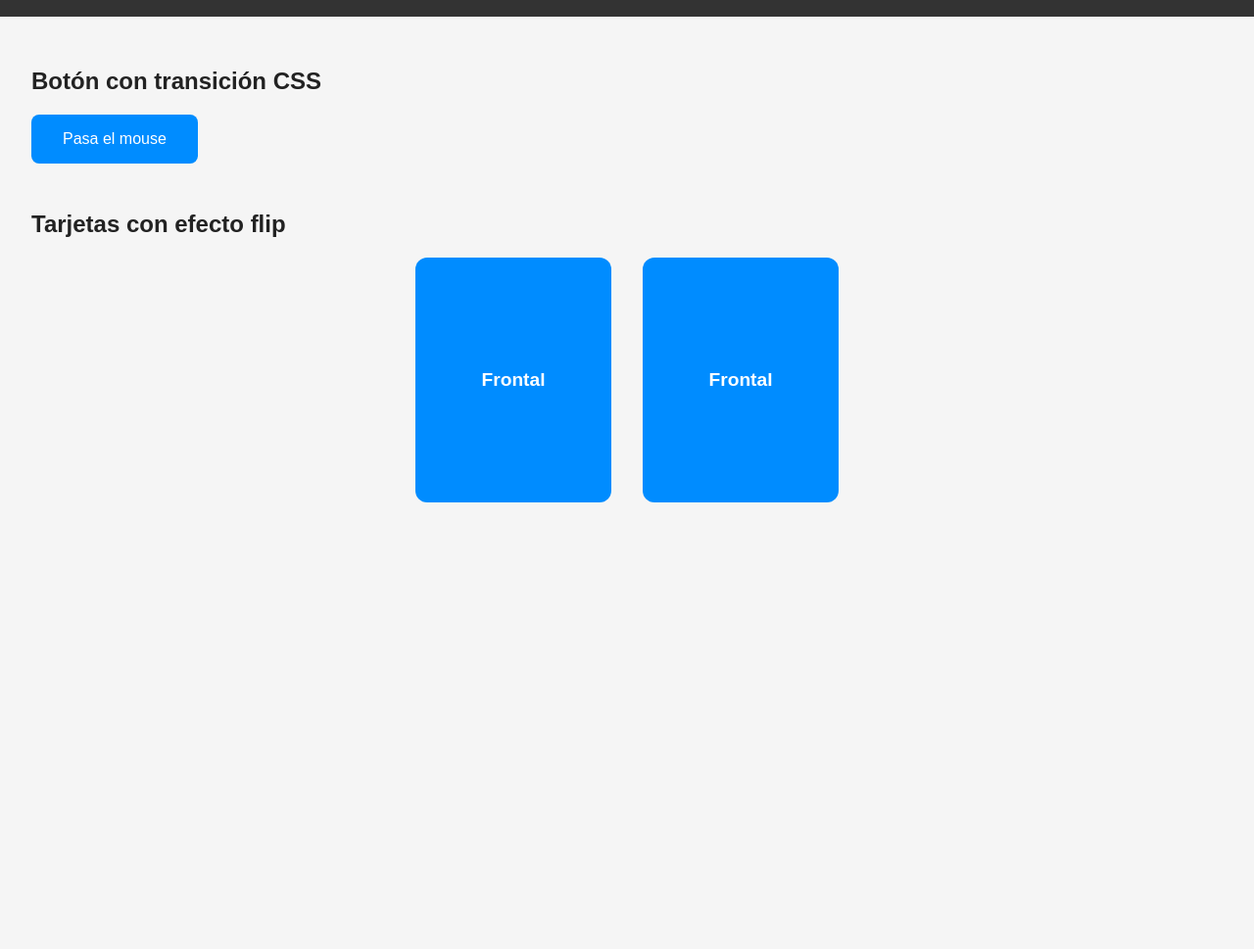
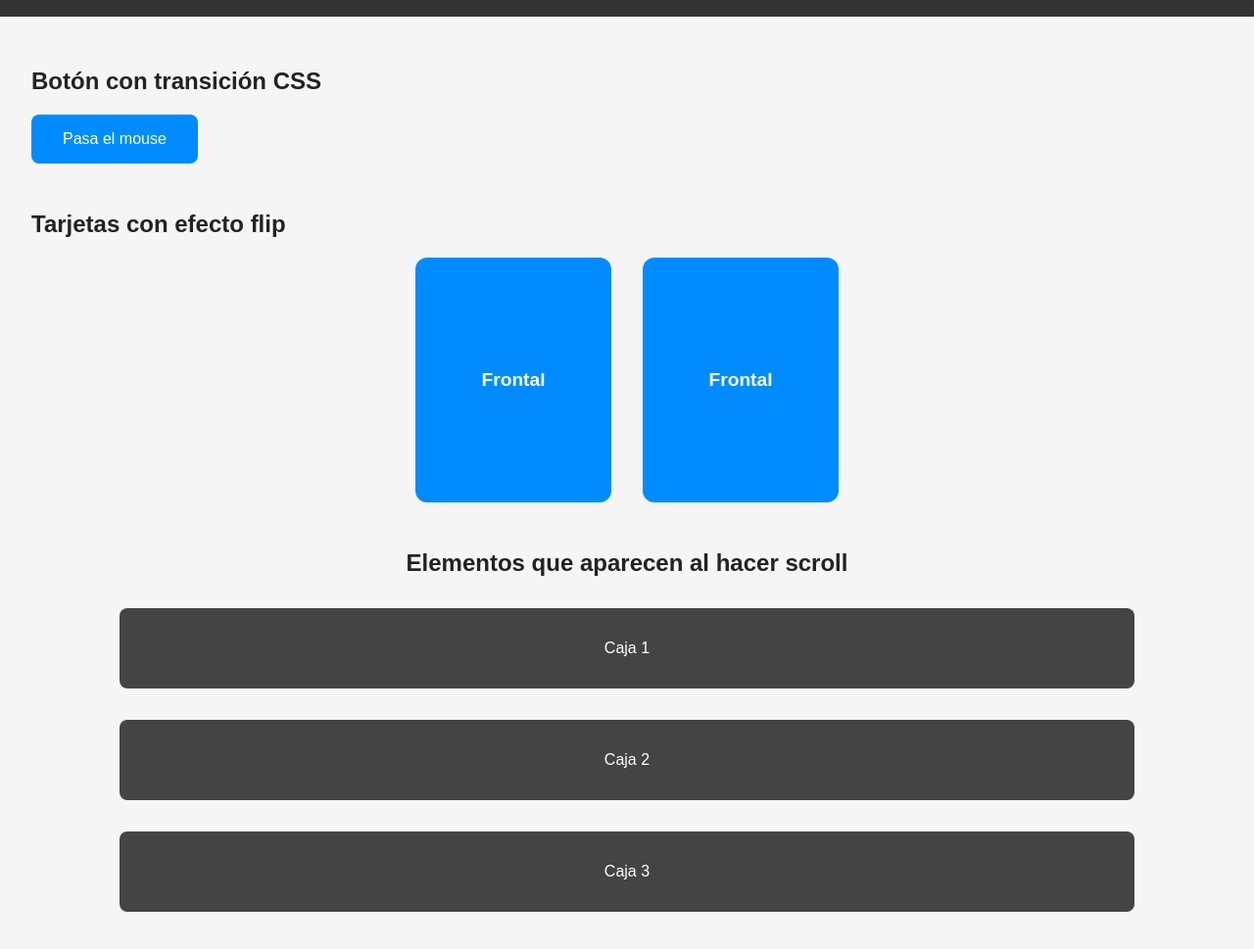
Before and after one commit to sergiosilva-dev/animaciones-css-js, a plain HTML site: page index.html in a window 1280 px wide. Shown: the part 95-1064 px from the top of the page at 98% size. Before the commit the page ends 800 px from the top, so only its background shows below. Drawn offline with Linux system fonts and the light colour scheme.

Commit message:
Sergio Silva | 2025-06-19 | Sección de animaciones al hacer scroll usando IntersectionObserver

```diff
--- a/css/style.css
+++ b/css/style.css
@@ -85,3 +85,26 @@ main {
 .tarjeta:hover {
   transform: rotateY(180deg);
 }
+
+/* Scroll Reveal */
+.scroll-reveal {
+  margin-top: 3rem;
+  text-align: center;
+}
+
+.reveal-caja {
+  opacity: 0;
+  transform: translateY(50px);
+  background-color: #444;
+  color: white;
+  margin: 2rem auto;
+  padding: 2rem;
+  width: 80%;
+  border-radius: 8px;
+  transition: all 0.6s ease-out;
+}
+
+.reveal-caja.visible {
+  opacity: 1;
+  transform: translateY(0);
+}
--- a/index.html
+++ b/index.html
@@ -40,6 +40,13 @@
                 </div>
             </div>
         </section>
+
+        <section class="scroll-reveal">
+            <h2>Elementos que aparecen al hacer scroll</h2>
+            <div class="reveal-caja">Caja 1</div>
+            <div class="reveal-caja">Caja 2</div>
+            <div class="reveal-caja">Caja 3</div>
+        </section>
     </main>
 
     <script src="js/main.js"></script>
--- a/js/main.js
+++ b/js/main.js
@@ -1,3 +1,20 @@
-// Por ahora no se requiere JS para la animación inicial
 // Archivo conectado correctamente
 console.log("Proyecto Animaciones CSS + JS cargado");
+
+// Scroll Reveal con IntersectionObserver
+const cajas = document.querySelectorAll(".reveal-caja");
+
+const observer = new IntersectionObserver(
+  (entries) => {
+    entries.forEach((entry) => {
+      if (entry.isIntersecting) {
+        entry.target.classList.add("visible");
+      }
+    });
+  },
+  {
+    threshold: 0.2,
+  }
+);
+
+cajas.forEach((caja) => observer.observe(caja));
```
